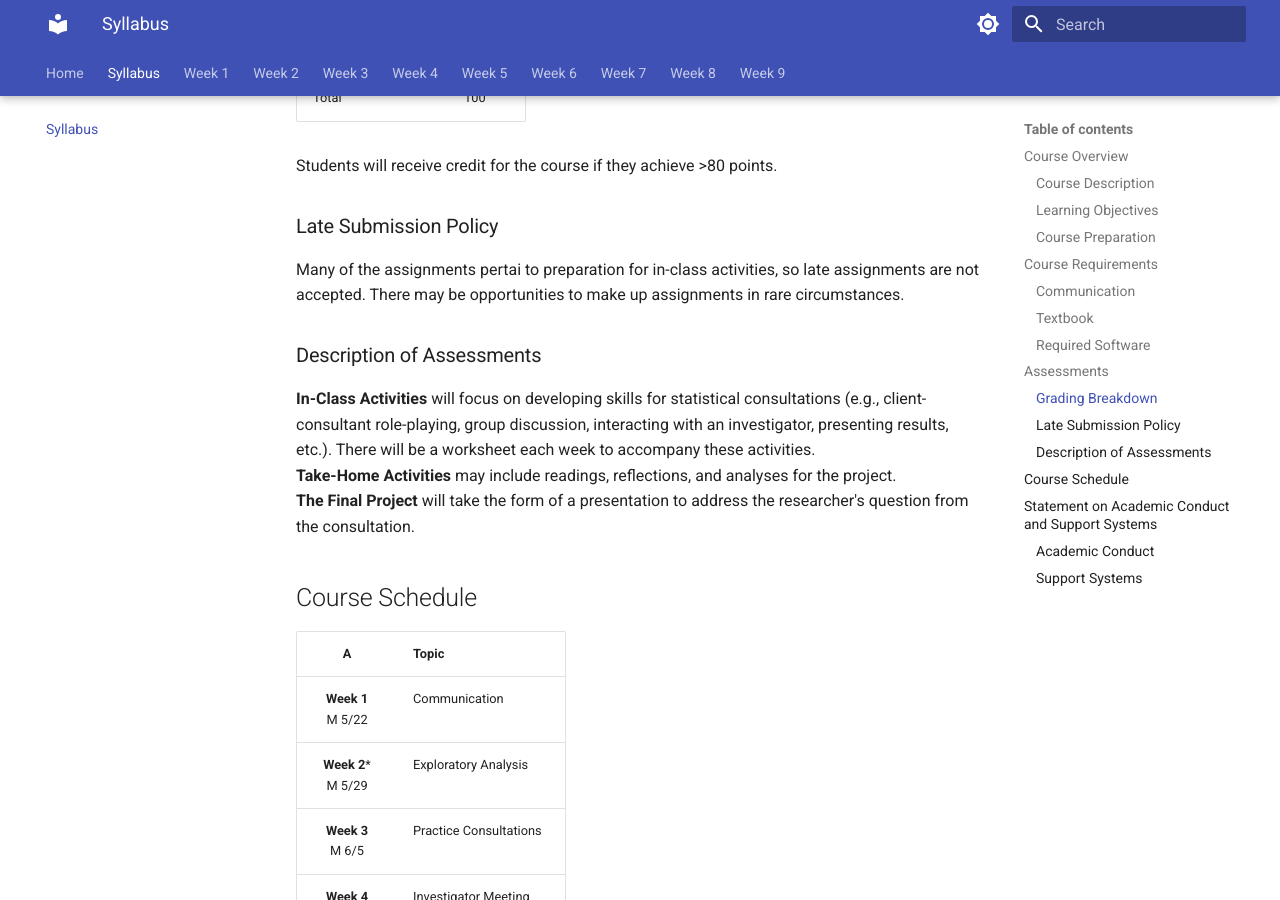
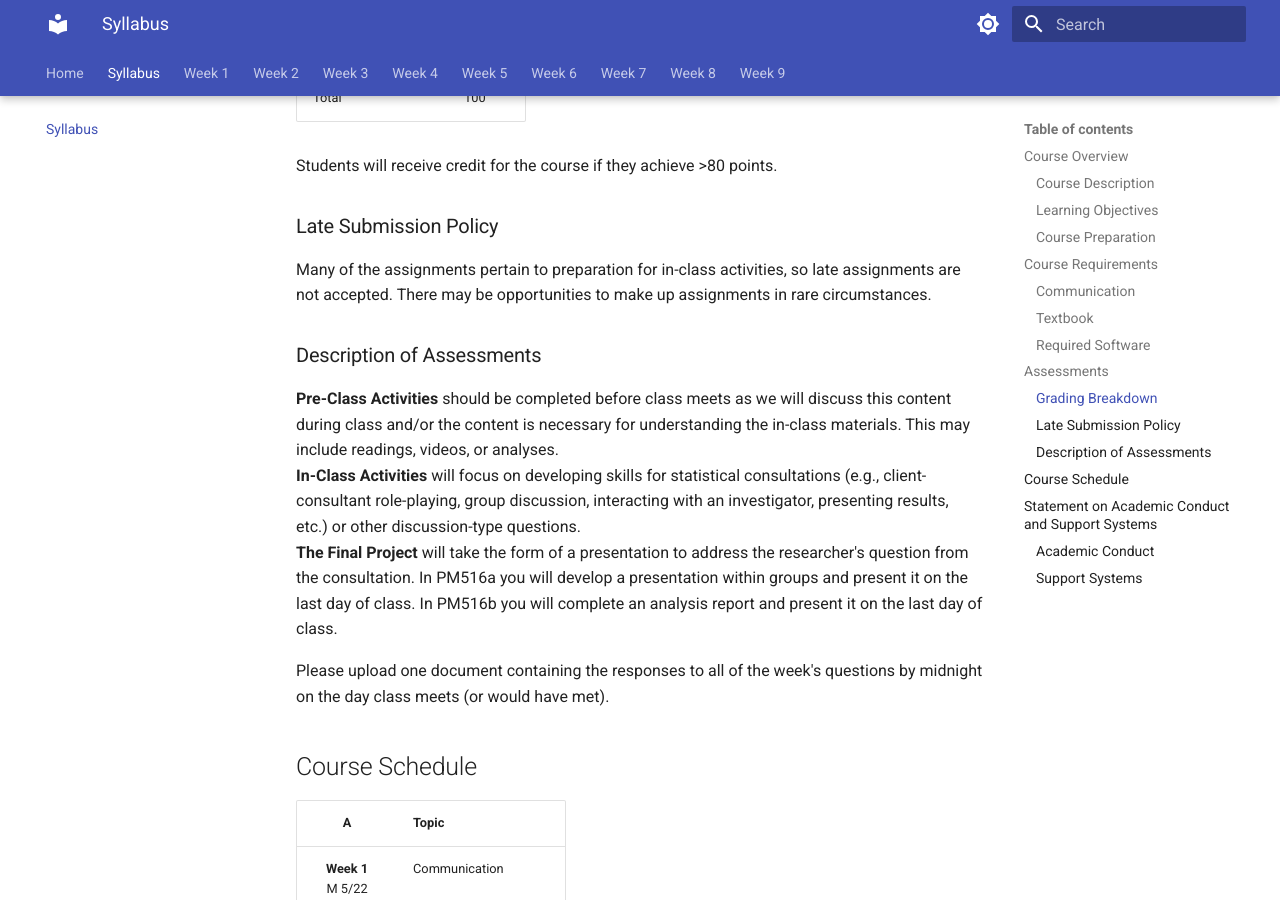
Before and after one commit to USCbiostats/PM516, an MkDocs documentation site: the page built from docs/syllabus-a.md, in a window 1280 px wide and 900 px high, scrolled down 1810 px. Built offline with MkDocs 1.6.1 and Material for MkDocs 9.7.7, drawn with Linux system fonts in a browser that asks for light colours; comment, search, counter and statistics services are not loaded.

Commit message:
analysis debriefing

```diff
--- a/docs/syllabus-a.md
+++ b/docs/syllabus-a.md
@@ -46,12 +46,14 @@ Students must have proficiency in at least one statistical program, but may choo
 Students will receive credit for the course if they achieve >80 points.
 
 ### Late Submission Policy
-Many of the assignments pertai to preparation for in-class activities, so late assignments are not accepted. There may be opportunities to make up assignments in rare circumstances.
+Many of the assignments pertain to preparation for in-class activities, so late assignments are not accepted. There may be opportunities to make up assignments in rare circumstances.
 
 ### Description of Assessments
-**In-Class Activities** will focus on developing skills for statistical consultations (e.g., client-consultant role-playing, group discussion, interacting with an investigator, presenting results, etc.). There will be a worksheet each week to accompany these activities.
-**Take-Home Activities** may include readings, reflections, and analyses for the project.
-**The Final Project** will take the form of a presentation to address the researcher's question from the consultation.
+**Pre-Class Activities** should be completed before class meets as we will discuss this content during class and/or the content is necessary for understanding the in-class materials. This may include readings, videos, or analyses.
+**In-Class Activities** will focus on developing skills for statistical consultations (e.g., client-consultant role-playing, group discussion, interacting with an investigator, presenting results, etc.) or other discussion-type questions.
+**The Final Project** will take the form of a presentation to address the researcher's question from the consultation. In PM516a you will develop a presentation within groups and present it on the last day of class. In PM516b you will complete an analysis report and present it on the last day of class.
+
+Please upload one document containing the responses to all of the week's questions by midnight on the day class meets (or would have met).
 
 ## Course Schedule
 | **A** | Topic |
```
Also changed, not shown: docs/analysis-exercise/eda.md (added, +50 -0 lines), docs/week1.md (+1 -1 lines), docs/analysis-exercise/eda_calorie_bmi.png (added), docs/analysis-exercise/eda_met_mvpa.png (added), docs/analysis-exercise/eda_mvpa_dist.png (added), docs/analysis-exercise/eda_time_mvpa.png (added).
